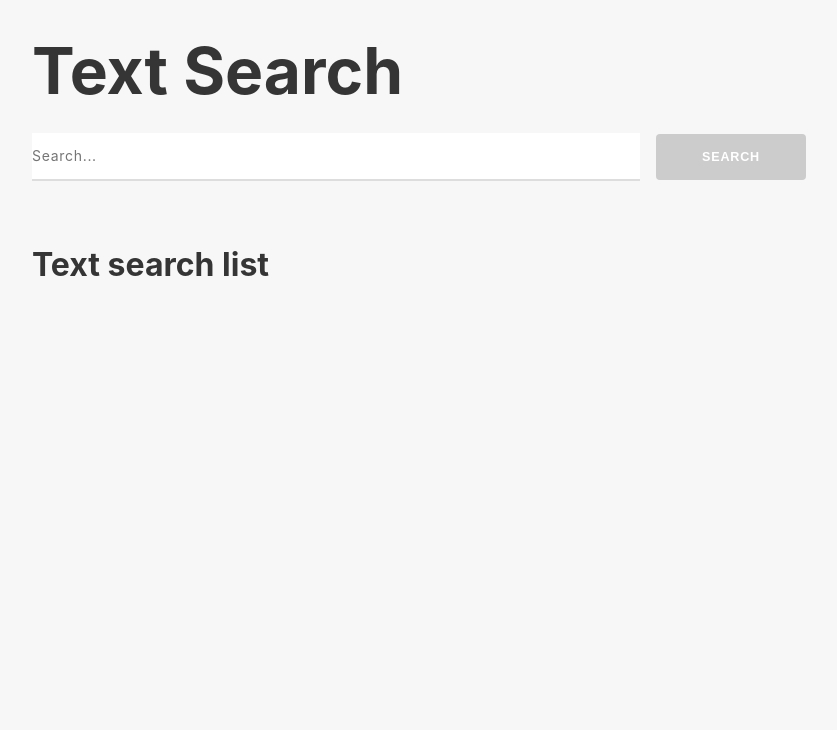
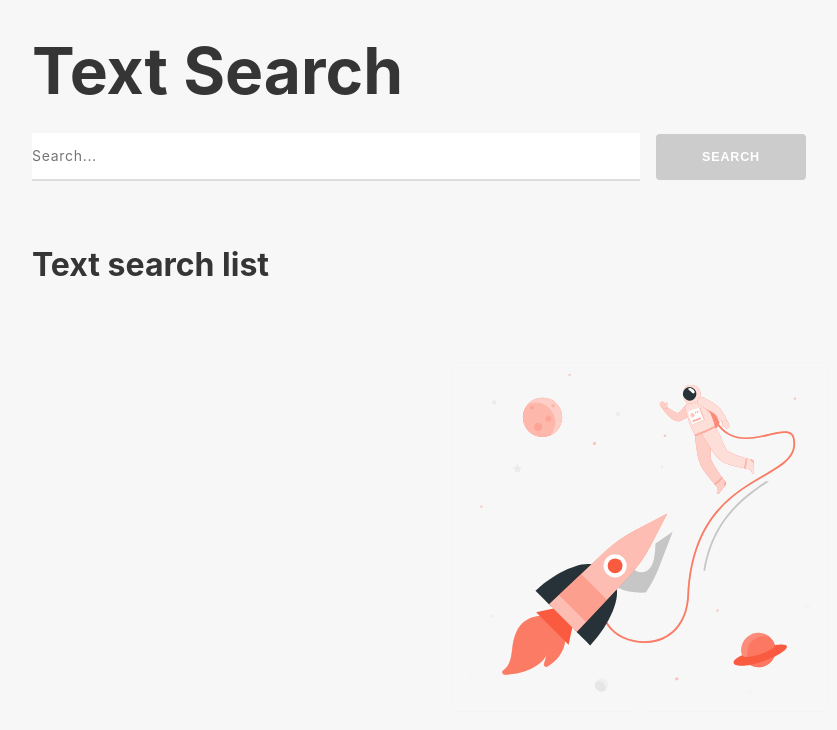
Before and after one commit to EsioFreitas/text-search, a React (Create React App) app: page / in a window 1280 px wide. Shown: the top 730 px of the page, without its empty margins (0-837 px from the left). Built offline with nearby package versions, Linux system fonts and the light colour scheme.

Commit message:
(feat): add void feedback

```diff
--- a/src/App.css
+++ b/src/App.css
@@ -40,3 +40,13 @@
   grid-template-columns: repeat(auto-fill, 330px);
   gap: 2rem;
 }
+
+.image-container {
+  display: flex;
+  justify-content: center;
+}
+
+.void-image {
+  width: 35vw;
+  margin: 0 auto;
+}
--- a/src/App.tsx
+++ b/src/App.tsx
@@ -4,6 +4,7 @@ import TextSearchCard from "./components/TextSearchCard";
 import TextSearchModal from "./components/TextSearchModal";
 import { SearchText } from "./models/SearchText";
 import api from "./services/Api";
+import VoidPhoto from "./assets/images/void.svg";
 
 function App() {
   const [searchString, setSearchString] = useState("");
@@ -95,6 +96,11 @@ function App() {
             ))}
           </div>
         </main>
+        {searchTexts.length === 0 && (
+          <div className="image-container">
+            <img src={VoidPhoto} alt="void" className="void-image" />
+          </div>
+        )}
       </div>
     </>
   );
--- a/src/components/TextSearchModal/index.tsx
+++ b/src/components/TextSearchModal/index.tsx
@@ -2,7 +2,7 @@ import React from "react";
 import { SearchText } from "../../models/SearchText";
 import { renderStatusColor } from "../../utils/renderStatusColor";
 import "./styles.css";
-
+import VoidPhoto from "../../assets/images/void.svg";
 interface TextSearchModalProps {
   searchText: SearchText | null;
   isOpen: boolean;
@@ -30,16 +30,22 @@ const TextSearchModal = ({
           <h4 className="modal-subtitle" style={{ color: statusColor }}>
             {searchText?.status}
           </h4>
-          <ul className="modal-list">
-            {searchText?.urls &&
-              searchText.urls.map((url) => (
+          {searchText?.urls && searchText?.urls.length > 0 && (
+            <ul className="modal-list">
+              {searchText.urls.map((url) => (
                 <li>
                   <a href={url} target="_blank">
                     {url}
                   </a>
                 </li>
               ))}
-          </ul>
+            </ul>
+          )}
+          {searchText?.urls && searchText?.urls.length === 0 && (
+            <div className="image-container image-container-card">
+              <img src={VoidPhoto} alt="void" />
+            </div>
+          )}
         </div>
       </div>
     </>
--- a/src/components/TextSearchModal/styles.css
+++ b/src/components/TextSearchModal/styles.css
@@ -48,3 +48,7 @@
   width: 50vw;
   overflow: auto;
 }
+
+.image-container-card img {
+  width: 30vw;
+}
```
Also changed, not shown: src/assets/images/void.svg (added), 1 other file (tests, documents, lock files or other folders).
